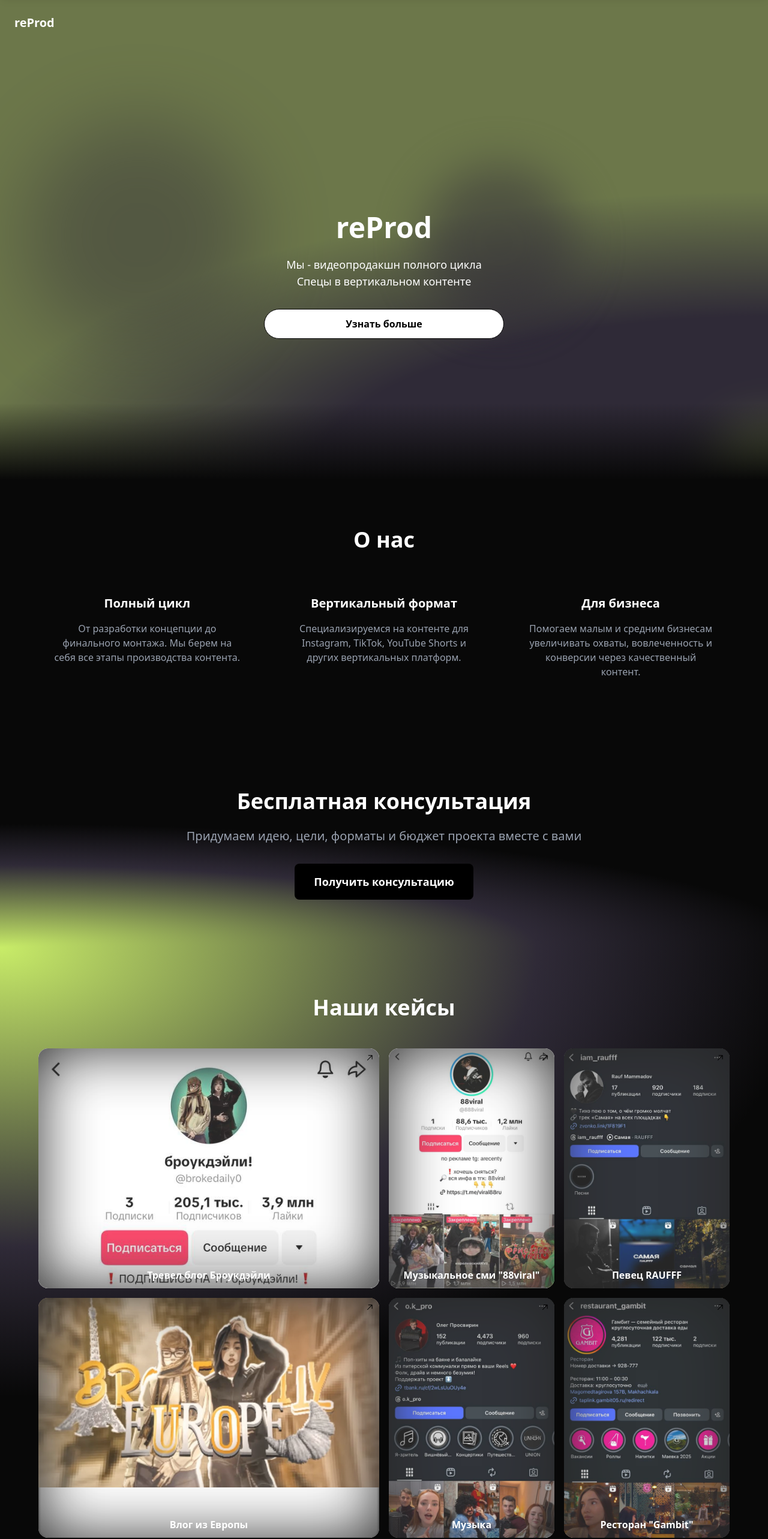
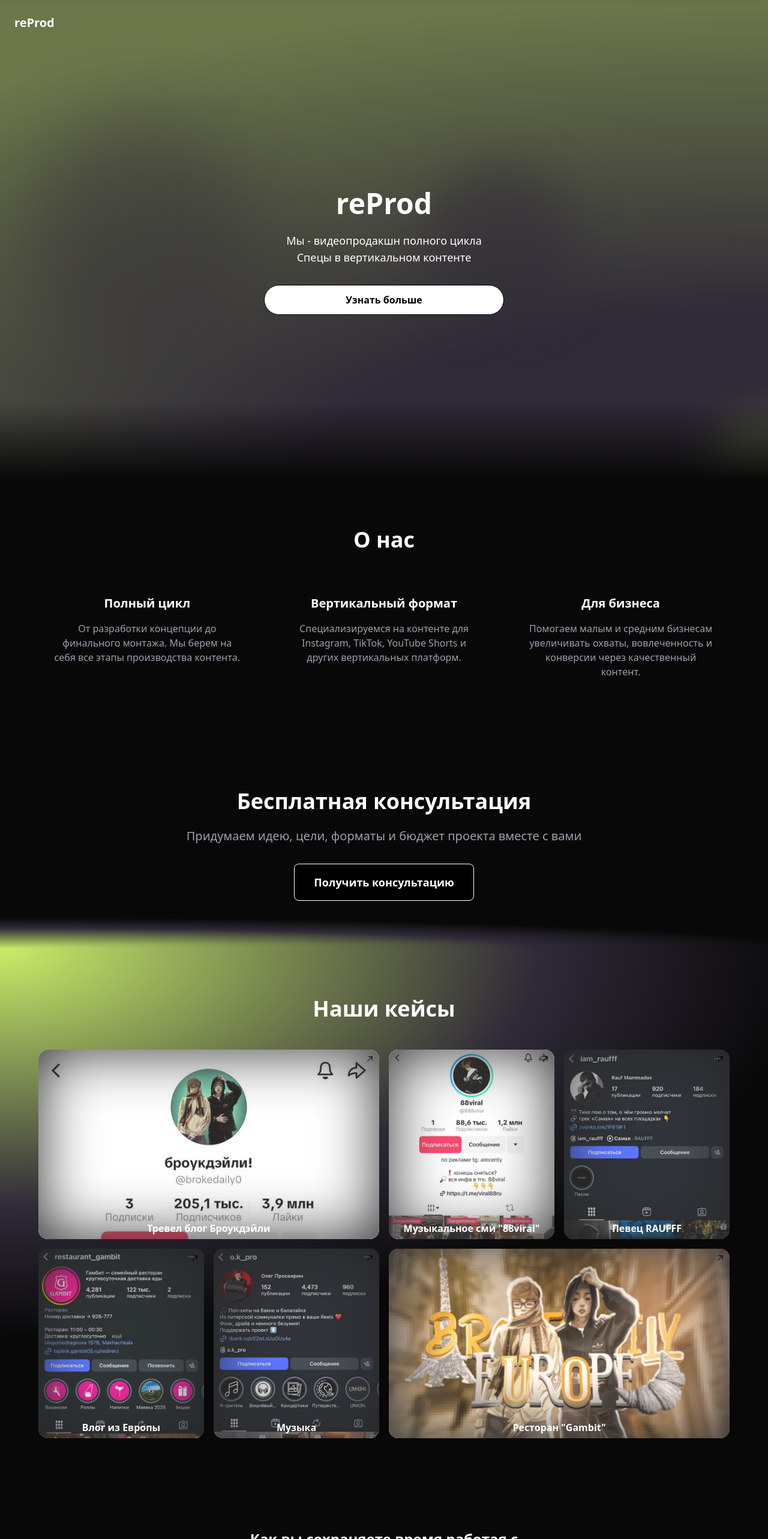
Before and after one commit to Ysroslav1223/rePord, a React (Vite) app: page / in a window 1280 px wide. Shown: the top 2566 px of the page at 60% size. Built offline with nearby package versions, Linux system fonts and the light colour scheme.

Commit message:
правки от заказчика

```diff
--- a/src/components/main-img/mainImg.jsx
+++ b/src/components/main-img/mainImg.jsx
@@ -128,7 +128,7 @@
       id: 4,
       title: 'Влог из Европы',
       category: 'expert',
-      img: img5,
+      img: img6,
       beforeImg: '/before4.jpg',
       link: 'https://youtu.be/kbx_sgRn9ZI?si=tHSk91v42MXIll01',
       description: 'Личный бренд финансового консультанта',
@@ -148,7 +148,7 @@
       id: 6,
       title: 'Ресторан "Gambit"',
       category: 'ads',
-      img: img6,
+      img: img5,
       beforeImg: '/before6.jpg',
       link: 'https://www.instagram.com/restaurant_gambit?igsh=MW54cHd5c3Q4Z24yaA==',
       description: 'Продвижение через сторис и рилсы',
@@ -231,7 +231,7 @@
       </motion.div>
 
 
-      <section className="min-h-screen w-full flex flex-col justify-center items-center text-center p-10 pt-40   bg-[radial-gradient(ellipse_70%_40%_at_bottom_right,_#2f2a37_85%,_#c8ec68_150%)] text-white relative z-0">
+      <section className="min-h-screen w-full flex flex-col justify-center items-center text-center p-10 pt-20   bg-[radial-gradient(ellipse_70%_40%_at_bottom_right,_#2f2a37_85%,_#c8ec68_250%)] text-white relative z-0">
 
         <div className="absolute inset-0 bg-[#2f2a37] opacity-60 z-0"></div>
 
@@ -311,7 +311,7 @@
           </div>
         </div>
       </section>
-      <section ref={consultationRef} className="w-full py-20 px-10  bg-[radial-gradient(ellipse_70%_40%_at_bottom_left,_#c8ec68_0%,_#2f2a37_100%,_#080808_150%)]">
+      <section ref={consultationRef} className="w-full py-20 px-10  bg-[radial-gradient(ellipse_70%_10%_at_bottom_left,_#c8ec68_0%,_#2f2a37_100%,_#080808_150%)]">
 
         <div className="max-w-4xl mx-auto text-center">
           <motion.div
@@ -324,7 +324,7 @@
             </p>
             <motion.button
               onClick={()=>setIsOpen(true)}
-              className="bg-black text-white px-8 py-4 rounded-lg text-lg font-bold hover:bg-gray-800 transition-colors"
+              className="bg-black text-white px-8 py-4 rounded-lg text-lg font-bold   border border-white"
               whileHover={{ scale: 1.05 }}
               whileTap={{ scale: 0.95 }}
             >
@@ -347,21 +347,24 @@
                 {filteredCases.map((cas, index) => (
                   <motion.a initial={{ opacity: 0, y: 20 }}
                     whileInView={{ opacity: 1, y: 0 }}
-                    transition={{ delay: index*0.15}} href={cas.link} className={`bg-white rounded-2xl relative overflow-hidden shadow-inner shadow-black/100 lg:h-[400px]  ${
-                      index % 3 === 0 ? 'col-span-2 h-[199px]  x lg:col-span-2'  : 'h-[230px] '
-                    }`}>
+                    transition={{ delay: index*0.15}} href={cas.link} className={`bg-white rounded-2xl relative overflow-hidden shadow-inner shadow-black/100 lg:h-[316px]   ${index === 0 || index === 5|| index===6 ? `
+          col-span-2 lg:col-span-2 lg:h-[310px]
+        ` : `
+          h-[230px] lg:h-[230px]
+        `}
+      `}>
                   <motion.div
                     key={index}
                   >
                     <div className='text-black z-20 absolute right-2 '>
                       <GoArrowUpRight className='h-8'/>
                     </div>
-                    <div className={` lg:h-[310px] ${index%3==0? 'h-[115px]':'h-[150px]'}`}>
+                    <div className={` lg:h-[10px] ${index === 0 || index === 5 || index===6 ? " h-[120px]" : "h-[150px]"}`}>
                       <img src={cas.img} alt={cas.title} className=' object-cover'/>
                     <div className='absolute inset-0 rounded-2xl shadow-[inset_0_0_100px_rgba(0,0,0,0.99)] pointer-events-none'></div>
 
                     </div>
-                    <div className='relative z-10   flex items-end justify-center min-h-[80px]'>
+                    <div className='relative z-10   flex items-end justify-center min-h-[80px] lg:min-h-[300px]'>
                       <h3 className='text-center text-white text-wrap font-bold'>{cas.title}</h3>
                     </div>
                     <div className='absolute inset-0 bg-white/15  pointer-events-none rounded-2xl'></div>
@@ -385,15 +388,15 @@
         initial={{opacity:0,x:100}}
         whileInView={{opacity:1,x:0}}
         transition={{duration:0.7}}
-        className='w-[80vw] h-30 bg-black/50 backdrop-blur-sm rounded-xl px-4 pt-1 mr-2 flex justify-center items-center '
+        className='w-[80vw] h-30 bg-black/50 backdrop-blur-sm rounded-xl px-4 pt-1 mr-2 flex justify-center items-center lg:w-[40vw] lg:rounded-[30px] lg:text-[18px]'
       >
         <p className='text-white text-center pb-2 font-bold'>поможем в разработке виральной идеи, от вас только задумка!</p>
       </motion.div>
     </div>
 
-    <div className='flex flex-row mt-15'>
+    <div className='flex flex-row mt-15 lg: ml-30'>
       <motion.div
-        className='w-[80vw] h-30 bg-black/50  rounded-xl px-4 pt-1 ml-2 flex justify-center items-center'
+        className='w-[80vw] h-30 bg-black/50  rounded-xl px-4 pt-1 ml-2 flex justify-center items-center lg:w-[40vw] lg:rounded-[30px] lg:text-[18px]'
         initial={{opacity:0,x:-100}}
         whileInView={{opacity:1,x:0}}
         transition={{duration:0.7}}
@@ -409,7 +412,7 @@
         initial={{opacity:0,x:100}}
         whileInView={{opacity:1,x:0}}
         transition={{duration:0.7}}
-        className='w-[80vw] h-30 bg-black/50  rounded-xl px-4 pt-1 ml-2 flex justify-center items-center mr-2 '
+        className='w-[80vw] h-30 bg-black/50  rounded-xl px-4 pt-1 ml-2 flex justify-center items-center mr-2 lg:w-[40vw] lg:rounded-[30px] lg:text-[18px]'
       >
         <p className='text-white justify-center text-center font-bold'>Монтаж и правки полностью на нас, от вас - принять работу и указать пожелания</p>
       </motion.div>
```
